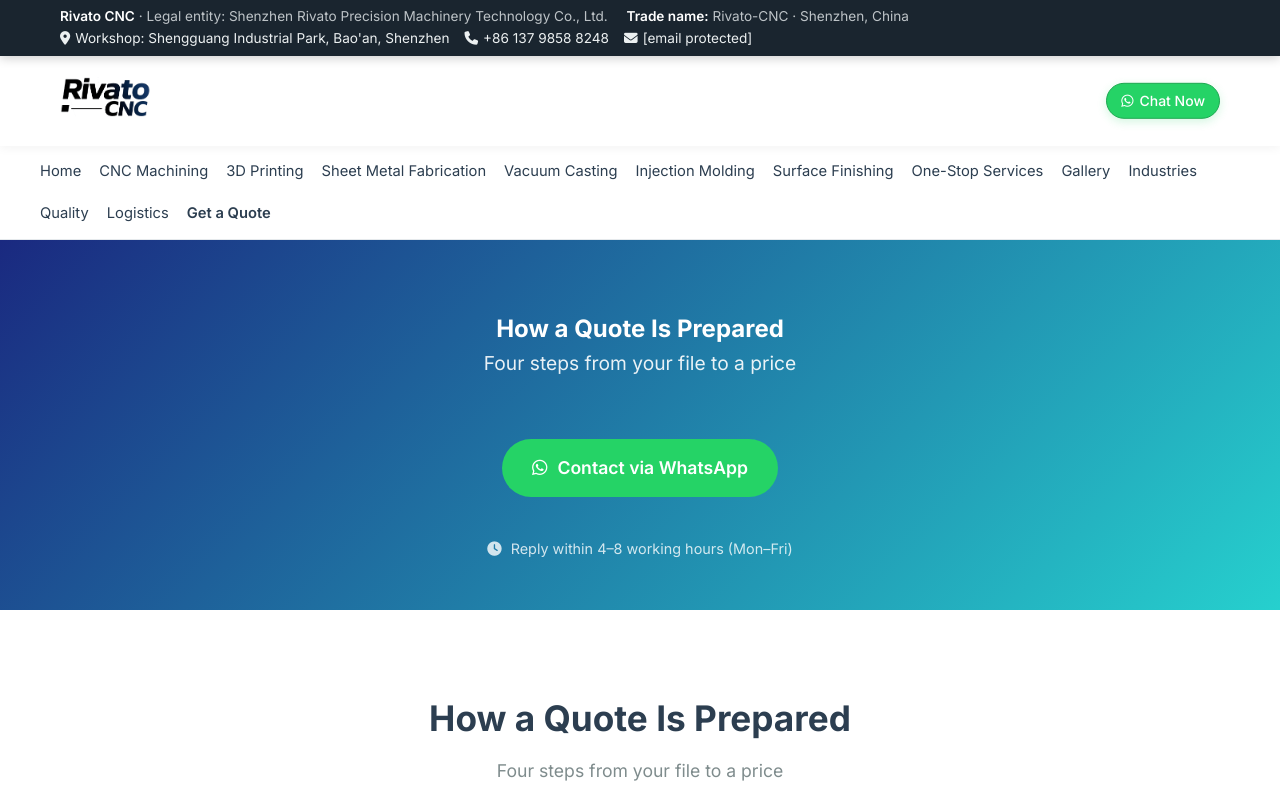
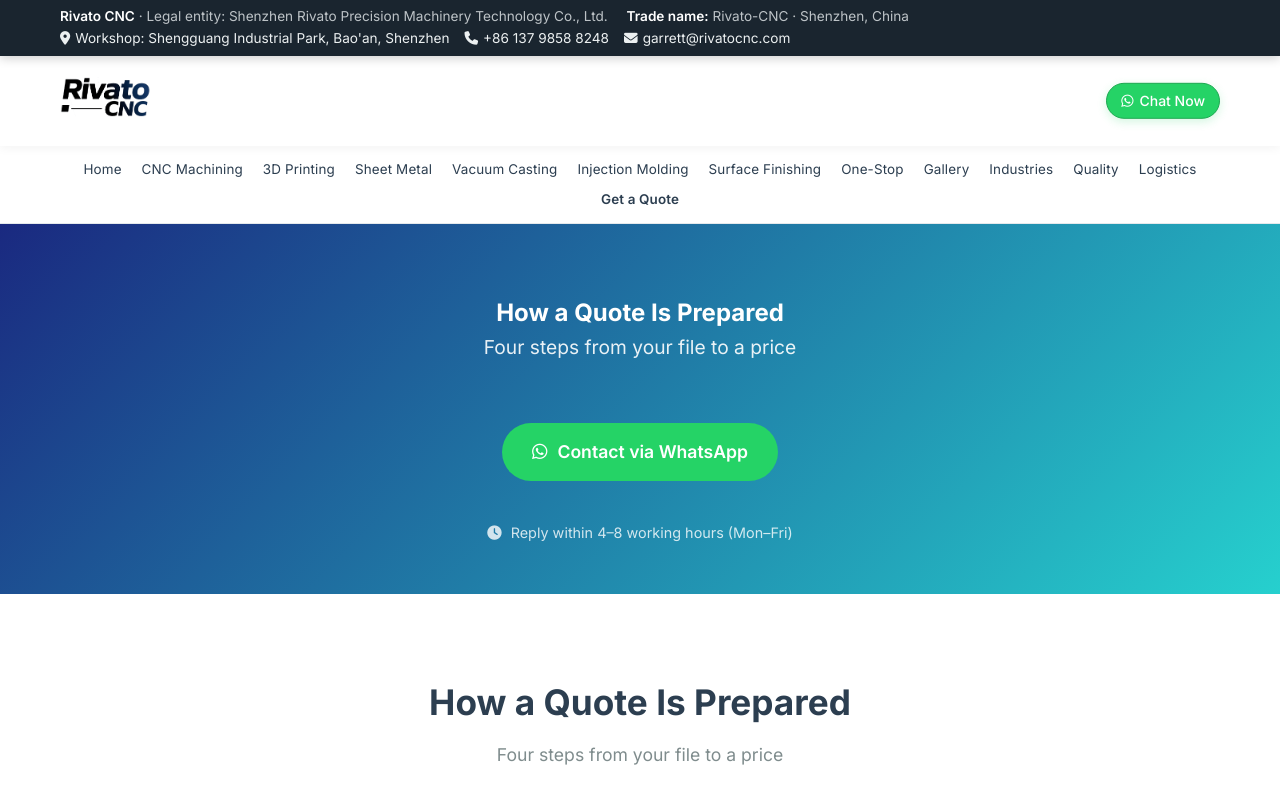
Before and after one commit to rivato-cnc/rivato-cnc-website, a plain HTML site: page public/quote-process.html in a window 1280 px wide. Shown: the top 800 px of the page. Drawn offline with Linux system fonts and the light colour scheme.

Commit message:
Update quote-process.html

```diff
--- a/public/quote-process.html
+++ b/public/quote-process.html
@@ -50,7 +50,7 @@
             <div class="contact-info">
                 <span><i class="fas fa-map-marker-alt"></i> Workshop: Shengguang Industrial Park, Bao'an, Shenzhen</span>
                 <span><i class="fas fa-phone"></i> +86 137 9858 8248</span>
-                <span><i class="fas fa-envelope"></i> <a href="/cdn-cgi/l/email-protection" class="__cf_email__" data-cfemail="4f282e3d3d2a3b3b0f3d26392e3b202c212c612c2022">[email&#160;protected]</a></span>
+                <span><i class="fas fa-envelope"></i> <a href="mailto:garrett@rivatocnc.com">garrett@rivatocnc.com</a></span>
             </div>
         </div>
     </div>
@@ -67,21 +67,21 @@
                 <i class="fab fa-whatsapp"></i> Chat Now
             </a>
         </div>
-    </header>    <nav style="background:#ffffff; border-bottom:1px solid #e5e9ec;">
-        <div class="container" style="display:flex; flex-wrap:wrap; gap:18px; padding:14px 0; font-size:0.92rem;">
-            <a href="/" style="color:#2c3e50; text-decoration:none;">Home</a>
-            <a href="cnc-machining" style="color:#2c3e50; text-decoration:none;">CNC Machining</a>
-            <a href="3d-printing" style="color:#2c3e50; text-decoration:none;">3D Printing</a>
-            <a href="sheet-metal-fabrication" style="color:#2c3e50; text-decoration:none;">Sheet Metal Fabrication</a>
-            <a href="vacuum-casting" style="color:#2c3e50; text-decoration:none;">Vacuum Casting</a>
-            <a href="injection-molding" style="color:#2c3e50; text-decoration:none;">Injection Molding</a>
-            <a href="surface-finishing" style="color:#2c3e50; text-decoration:none;">Surface Finishing</a>
-            <a href="one-stop" style="color:#2c3e50; text-decoration:none;">One-Stop Services</a>
-            <a href="gallery" style="color:#2c3e50; text-decoration:none;">Gallery</a>
-            <a href="industries" style="color:#2c3e50; text-decoration:none;">Industries</a>
-            <a href="quality" style="color:#2c3e50; text-decoration:none;">Quality</a>
-            <a href="logistics" style="color:#2c3e50; text-decoration:none;">Logistics</a>
-            <a href="quote-process" style="color:#2c3e50; text-decoration:none; font-weight:600;">Get a Quote</a>
+    </header>        <nav style="background:#ffffff; border-bottom:1px solid #e5e9ec;">
+        <div class="container nav-inner" style="display:flex; flex-wrap:wrap; align-items:center; justify-content:center; gap:8px 20px; padding:13px 0; font-size:0.84rem; letter-spacing:0.01em;">
+            <a class="nav-link" href="/" style="color:#2c3e50; text-decoration:none;">Home</a>
+            <a class="nav-link" href="cnc-machining" style="color:#2c3e50; text-decoration:none;">CNC Machining</a>
+            <a class="nav-link" href="3d-printing" style="color:#2c3e50; text-decoration:none;">3D Printing</a>
+            <a class="nav-link" href="sheet-metal-fabrication" style="color:#2c3e50; text-decoration:none;">Sheet Metal</a>
+            <a class="nav-link" href="vacuum-casting" style="color:#2c3e50; text-decoration:none;">Vacuum Casting</a>
+            <a class="nav-link" href="injection-molding" style="color:#2c3e50; text-decoration:none;">Injection Molding</a>
+            <a class="nav-link" href="surface-finishing" style="color:#2c3e50; text-decoration:none;">Surface Finishing</a>
+            <a class="nav-link" href="one-stop" style="color:#2c3e50; text-decoration:none;">One-Stop</a>
+            <a class="nav-link" href="gallery" style="color:#2c3e50; text-decoration:none;">Gallery</a>
+            <a class="nav-link" href="industries" style="color:#2c3e50; text-decoration:none;">Industries</a>
+            <a class="nav-link" href="quality" style="color:#2c3e50; text-decoration:none;">Quality</a>
+            <a class="nav-link" href="logistics" style="color:#2c3e50; text-decoration:none;">Logistics</a>
+            <a class="nav-link" href="quote-process" style="color:#2c3e50; text-decoration:none;font-weight:600;">Get a Quote</a>
         </div>
     </nav>
 
@@ -185,7 +185,7 @@
         </div>
     </footer>
 
-<script data-cfasync="false" src="/cdn-cgi/scripts/5c5dd728/cloudflare-static/email-decode.min.js"></script><script type="module" src="https://static.cloudflareinsights.com/beacon.min.js/vce701823e78c4301a35b7e07294d87301792088814092" integrity="sha512-UKNk8GbxkABxKcXYuLkO16EleLGUkcvJWtpSNmExE0Too3ZaFAxTscNWEc1OdAv5/BikHawapSCaiD2XCmp+Bw==" data-cf-beacon='{"version":"2024.11.0","token":"8540614c4d524f2cbc460d18b1746c0f","r":1,"spa":2}' crossorigin="anonymous"></script>
+<script type="module" src="https://static.cloudflareinsights.com/beacon.min.js/vce701823e78c4301a35b7e07294d87301792088814092" integrity="sha512-UKNk8GbxkABxKcXYuLkO16EleLGUkcvJWtpSNmExE0Too3ZaFAxTscNWEc1OdAv5/BikHawapSCaiD2XCmp+Bw==" data-cf-beacon='{"version":"2024.11.0","token":"8540614c4d524f2cbc460d18b1746c0f","r":1,"spa":2}' crossorigin="anonymous"></script>
 <script type="module" src="https://static.cloudflareinsights.com/beacon.min.js/vce701823e78c4301a35b7e07294d87301792088814092" integrity="sha512-UKNk8GbxkABxKcXYuLkO16EleLGUkcvJWtpSNmExE0Too3ZaFAxTscNWEc1OdAv5/BikHawapSCaiD2XCmp+Bw==" data-cf-beacon='{"version":"2024.11.0","token":"8540614c4d524f2cbc460d18b1746c0f","r":1,"spa":2}' crossorigin="anonymous"></script>
 </body>
 </html>
```
